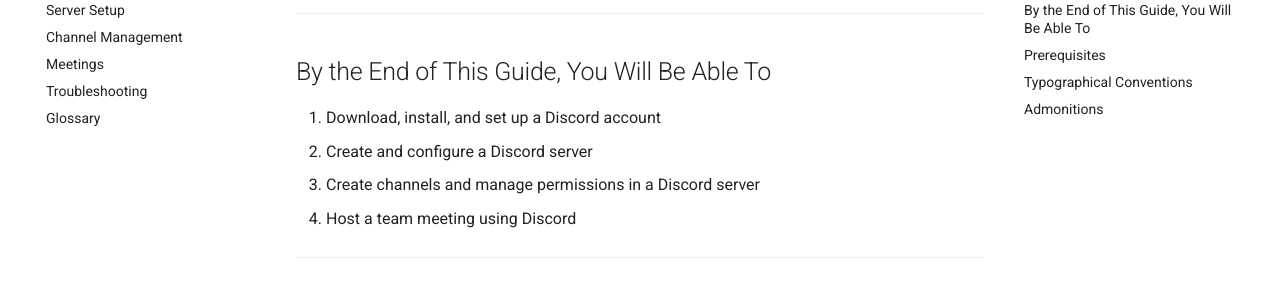
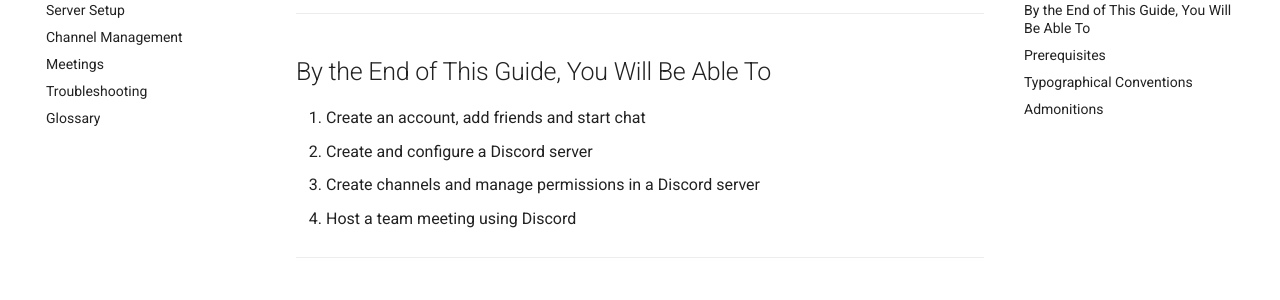
Before and after one commit to ausc09/Discord-User-Documentation, an MkDocs documentation site: the page built from docs/index.md, in a window 1280 px wide and 900 px high, scrolled down 377 px. Shown: the part 152-452 px from the top of the window. Built offline with MkDocs 1.6.1 and Material for MkDocs 9.7.7, drawn with Linux system fonts in a browser that asks for light colours.

Commit message:
Revise homepage

```diff
--- a/docs/index.md
+++ b/docs/index.md
@@ -14,7 +14,7 @@ This guide is written for term 1 CST students who have no prior experience with
 
 ## By the End of This Guide, You Will Be Able To
 
-1. Download, install, and set up a Discord account
+1. Create an account, add friends and start chat
 2. Create and configure a Discord server
 3. Create channels and manage permissions in a Discord server
 4. Host a team meeting using Discord
```
